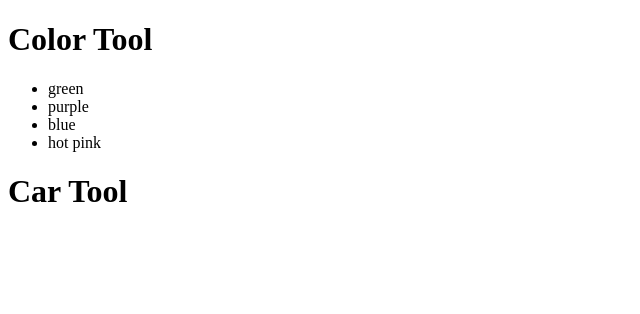
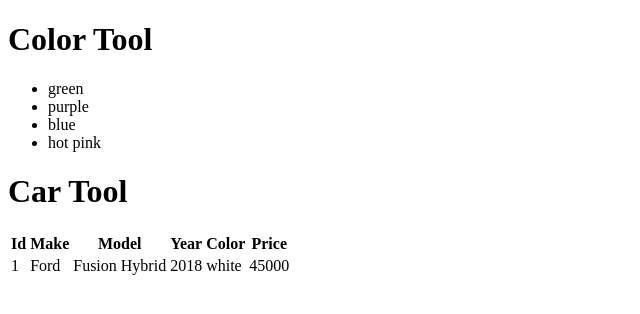
Before and after one commit to t4d-classes/javascript-react-node_07272020, a React (Create React App) app in the folder demo-app/: page / in a window 1280 px wide. Shown: the top 314 px of the page, without its empty margins (0-640 px from the left). Built offline with nearby package versions, Linux system fonts and the light colour scheme.

Commit message:
exercise 3

```diff
--- a/demo-app/src/components/CarTool.js
+++ b/demo-app/src/components/CarTool.js
@@ -3,9 +3,33 @@ import React from 'react';
 export const CarTool = () => {
 
   return (
-    <header>
-      <h1>Car Tool</h1>
-    </header>
+    <>
+      <header>
+        <h1>Car Tool</h1>
+      </header>
+      <table>
+        <thead>
+          <tr>
+            <th>Id</th>
+            <th>Make</th>
+            <th>Model</th>
+            <th>Year</th>
+            <th>Color</th>
+            <th>Price</th>
+          </tr>
+        </thead>
+        <tbody>
+          <tr>
+            <td>1</td>
+            <td>Ford</td>
+            <td>Fusion Hybrid</td>
+            <td>2018</td>
+            <td>white</td>
+            <td>45000</td>
+          </tr>
+        </tbody>
+      </table>
+    </>
   );
 
 };
--- a/demo-app/src/components/ColorTool.js
+++ b/demo-app/src/components/ColorTool.js
@@ -1,6 +1,30 @@
 import React from 'react';
 
 export const ColorTool = () => {
+
+  const colors = [
+    { id: 1, name: 'green', hexcode: '00ff00' },
+    { id: 2, name: 'purple', hexcode: 'ff00ff' },
+    { id: 3, name: 'blue', hexcode: '0000ff' },
+    { id: 4, name: 'hot pink', hexcode: 'FF69B4' },
+  ];
+
+  // const colorListItems = [];
+
+  // imperative approach
+  // for (let x = 0; x<colors.length; x++) {
+  //   colorListItems.push(<li>{colors[x]}</li>);
+  // }
+
+  // declarative approach
+  // semantic meaning: forEach is cause a side effect
+  // colors.forEach(color => {
+  //   colorListItems.push(<li>{color}</li>);
+  // });
+
+  // declarative
+  // semantic meaning of map is to transform from one array to another array
+  // const colorListItems = colors.map(color => <li>{color}</li>);
 
   return (
     <>
@@ -8,10 +32,7 @@ export const ColorTool = () => {
         <h1>Color Tool</h1>
       </header>
       <ul>
-        <li>green</li>
-        <li>purple</li>
-        <li>blue</li>
-        <li>hot pink</li>
+        {colors.map(color => <li key={color.id}>{color.name}</li>)}
       </ul>
     </>
   );
```
Also changed, not shown: demo-app/exercises/exercise-3.md (added, +7 -0 lines).
